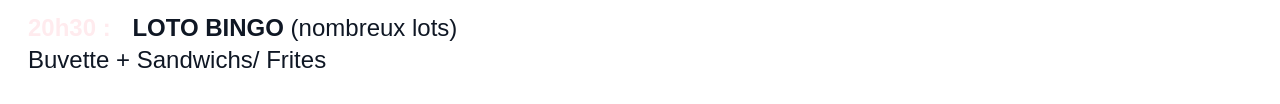
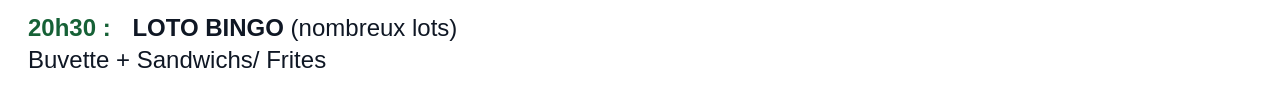
Before and after one commit to cdf-luglon/cdf-luglon, a plain HTML site: page programme.html in a window 1280 px wide. Shown: the part 813-917 px from the top of the page. Drawn offline with Linux system fonts and the light colour scheme; a web font is replaced by a local one.

Commit message:
Update styles.css

```diff
--- a/styles.css
+++ b/styles.css
@@ -292,7 +292,7 @@ footer {
 }
 .activity-time { /* Style spécifique à l'horaire (pour le mettre en valeur) */
     font-weight: 700;
-    color: var(--error-bg);
+    color: var(--luglon-green);
     margin-right: 15px;
     display: inline-block;
     min-width: 80px;
```
